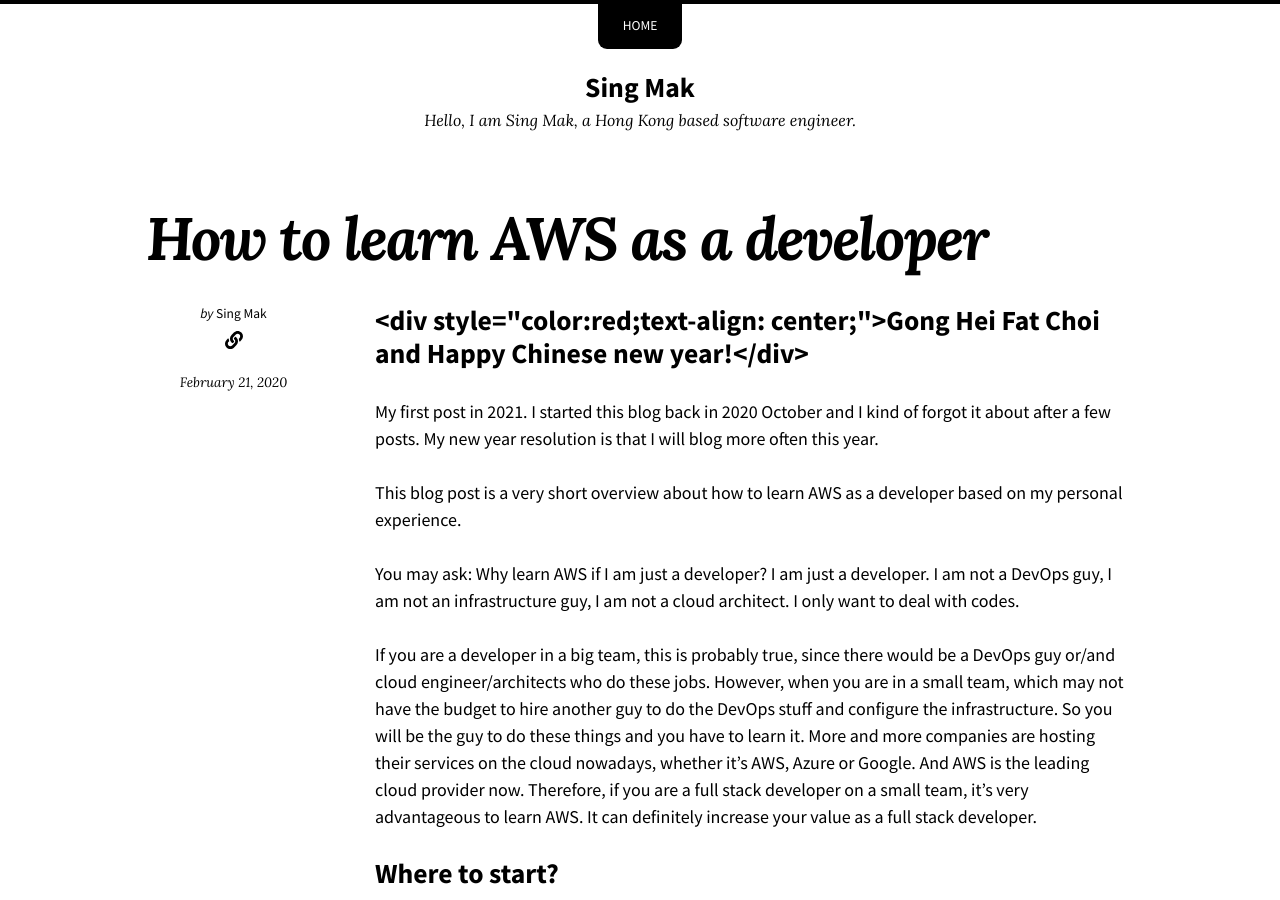
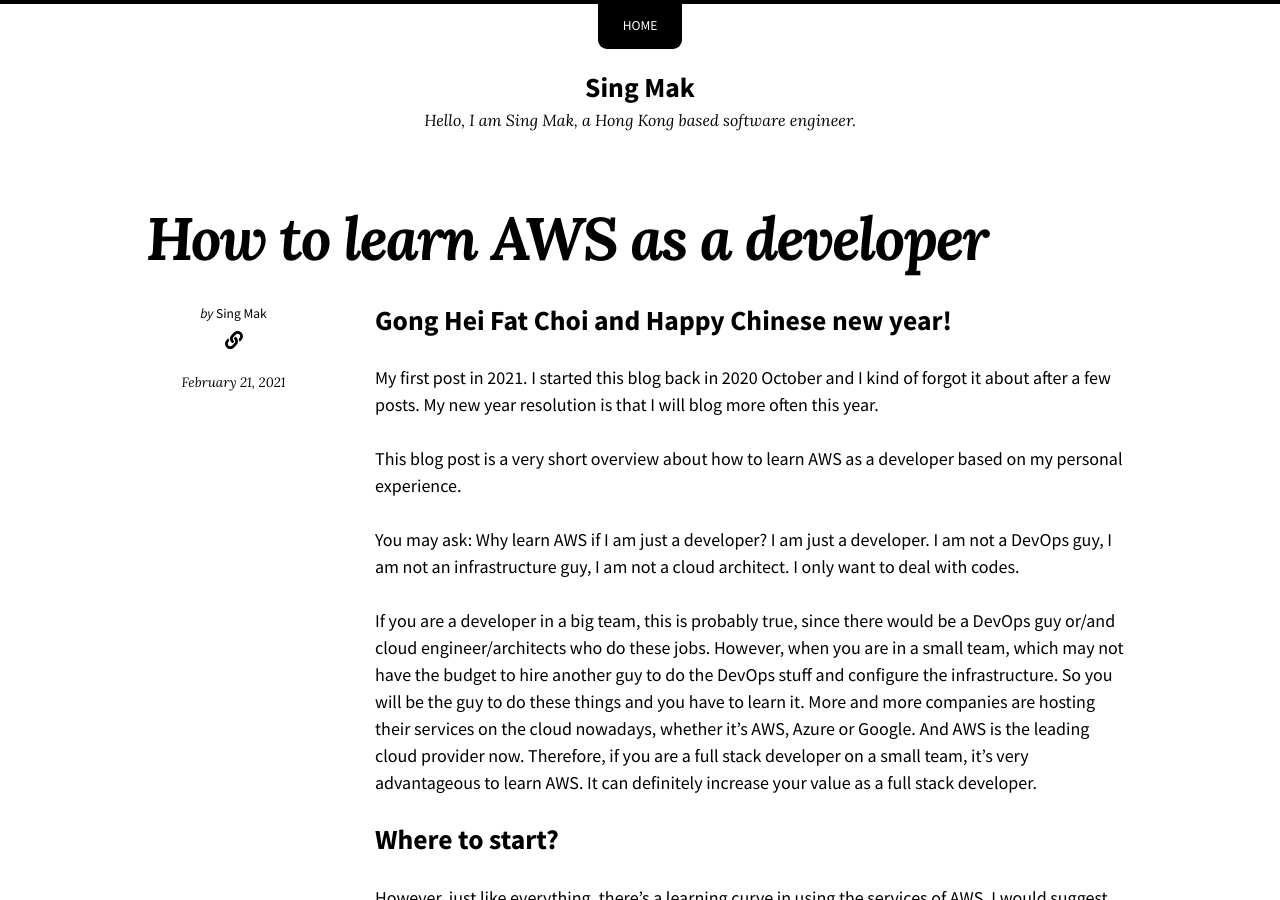
Before and after one commit to singmak/singmak.github.io, a Jekyll site: the page built from _posts/2021-2-21-how-to-learn-aws.md, in a window 1280 px wide and 900 px high. Built offline with Jekyll 4.4.1, drawn with Linux system fonts in a browser that asks for light colours; nearby versions of some CDN libraries; some of the changed text lies outside the part shown.

Commit message:
change how to learn aws date

```diff
--- a/_posts/2020-2-21-how-to-learn-aws.md
+++ b/_posts/2021-2-21-how-to-learn-aws.md
@@ -3,7 +3,7 @@
 title: How to learn AWS as a developer
 ---
 
-## <div style="color:red;text-align: center;">Gong Hei Fat Choi and Happy Chinese new year!</div> ##
+## Gong Hei Fat Choi and Happy Chinese new year! ##
 
 My first post in 2021. I started this blog back in 2020 October and I kind of forgot it about after a few posts. My new year resolution is that I will blog more often this year.
 
```
